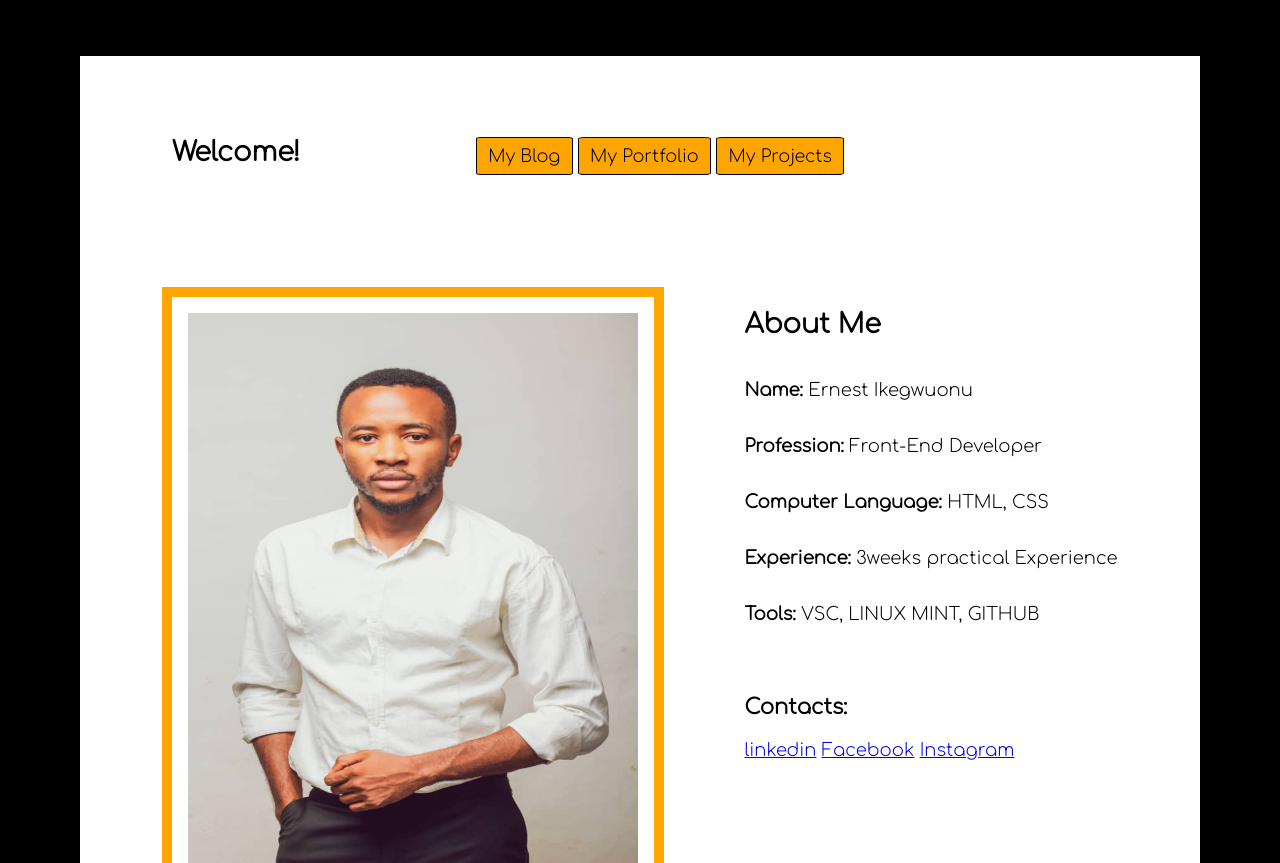
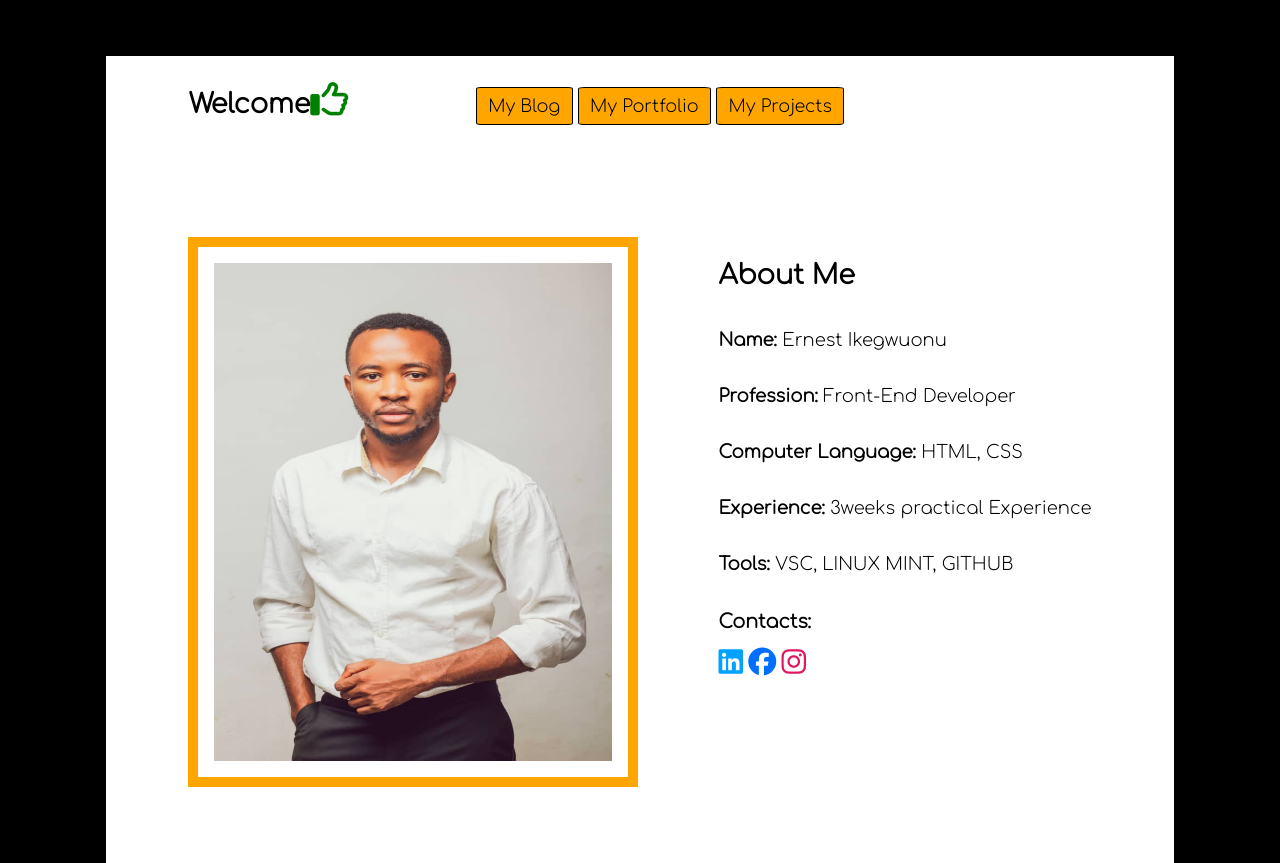
Before and after one commit to dwhyq/portfolio, a plain HTML site: page index.html in a window 1280 px wide. Shown: the top 863 px of the page. Drawn offline with Linux system fonts and the light colour scheme.

Commit message:
Added social  icons and a thumbs up icon

```diff
--- a/CSS/style.css
+++ b/CSS/style.css
@@ -1,7 +1,7 @@
 html {
     box-sizing: border-box;
 }
-,:before,*:after {
+*,*:before,*:after {
     box-sizing: inherit;
 }
 body {
@@ -26,12 +26,11 @@ section {
 }
 h1 {
     font-family: 'Comfortaa', cursive;
-    border: 2px solid white;
-    margin-top: 4.8rem;
-    margin-bottom: -4rem;
-    text-align: center;
-    width: 15%;
     color: black;
+}
+i {
+    font-size:38px;
+    color:green;
 }
 .artfield {
     display: flex;
@@ -52,6 +51,10 @@ article {
 .conlinks {
     margin-top: 2rem;
 }
+h3 {
+    font-size: 19px;
+    margin-bottom: -1rem;
+}
 nav {
     margin-top: 2rem;
     margin-bottom: 2rem;
@@ -60,21 +63,22 @@ nav {
 nav ul {
     list-style-type: none;
     text-align: center;
+    margin-top: -4rem;
 }
-  nav li {
+nav li {
     border: 1px solid black;
     border-radius: 5%;
     display: inline-block;
     padding: 0.5rem;
     background-color: orange;
 }
-  nav a {
+nav a {
     font-size: 1.1rem;
     text-decoration: none;
     padding: 0.2rem;
     color: black;
 }
-  nav li:hover {
+nav li:hover {
       background-color: white;
       color: black;
 }
--- a/index.html
+++ b/index.html
@@ -8,13 +8,15 @@
     <link rel="preconnect" href="https://fonts.googleapis.com">
     <link rel="preconnect" href="https://fonts.gstatic.com" crossorigin>
     <link href="https://fonts.googleapis.com/css2?family=Comfortaa:wght@300&display=swap" rel="stylesheet">
+    <script src="https://kit.fontawesome.com/4ef6f0f2de.js" crossorigin="anonymous"></script>
     <link href="./CSS/style.css" rel="stylesheet">
 
 </head>
 <body>
     <div class="wrapper">
         <section>
-            <h1>Welcome!</h1>
+
+            <h1>Welcome<i class="far fa-thumbs-up"></i></h1>
             <nav>
                 <ul>
                     <li><a href="#">My Blog</a></li>
@@ -31,13 +33,13 @@
                 <P><strong>Computer Language:</strong> HTML, CSS</P>
                 <p><strong>Experience:</strong> 3weeks practical Experience</p>
                 <p><strong>Tools:</strong> VSC, LINUX MINT, GITHUB</p>
+                <h3> Contacts:</h3>
+                <div class="conlinks">
+                    <a href="https://www.linkedin.com/in/ernest-ikegwuonu-099636189"
+                target="_blank"><i class="fab fa-linkedin -f" style='font-size:28px;color:#00a1ff'></i></a>
+                <a href="https://web.facebook.com/nesto.baba.7" target="_blank"><i class="fab fa-facebook -f" style='font-size:28px;color:#006eff'></i></a>
 
-                <div class="conlinks">
-                    <h3> Contacts:</h3>
-                    <a href="https://www.linkedin.com/in/ernest-ikegwuonu-099636189"
-                target="_blank">linkedin</a>
-                <a href="https://web.facebook.com/nesto.baba.7" target="_blank">Facebook</a>
-                <a href="https://www.instagram.com/thebrandoga1" target="_blank">Instagram</a>
+                <a href="https://www.instagram.com/thebrandoga1" target="_blank"><i class="fab fa-instagram -f" style='font-size:28px;color:#e21460'></i></a>
                 </div>
              </article>
             </div>
```
